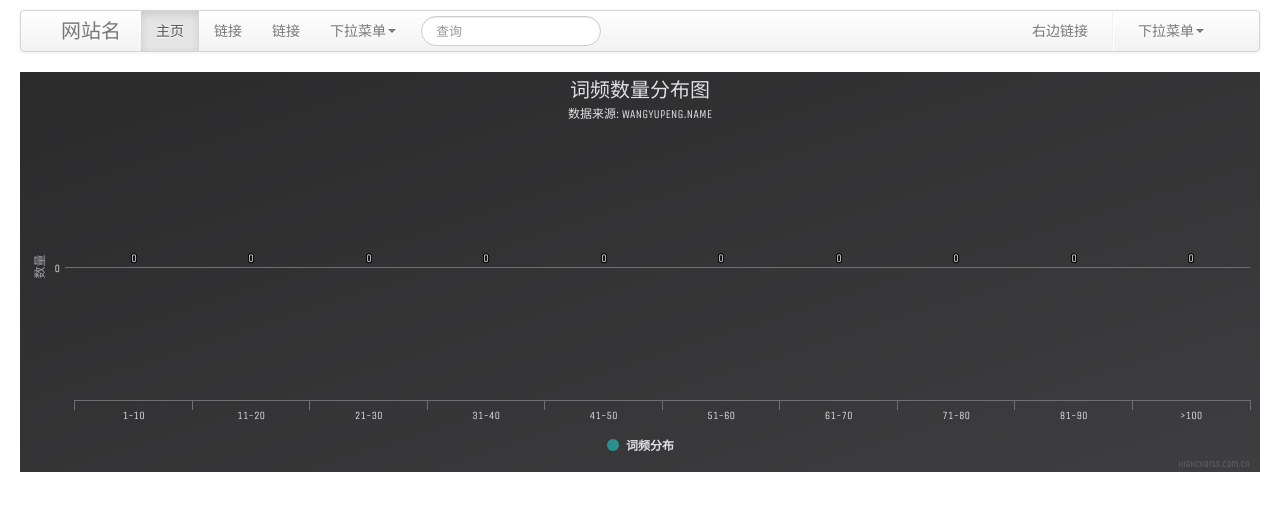
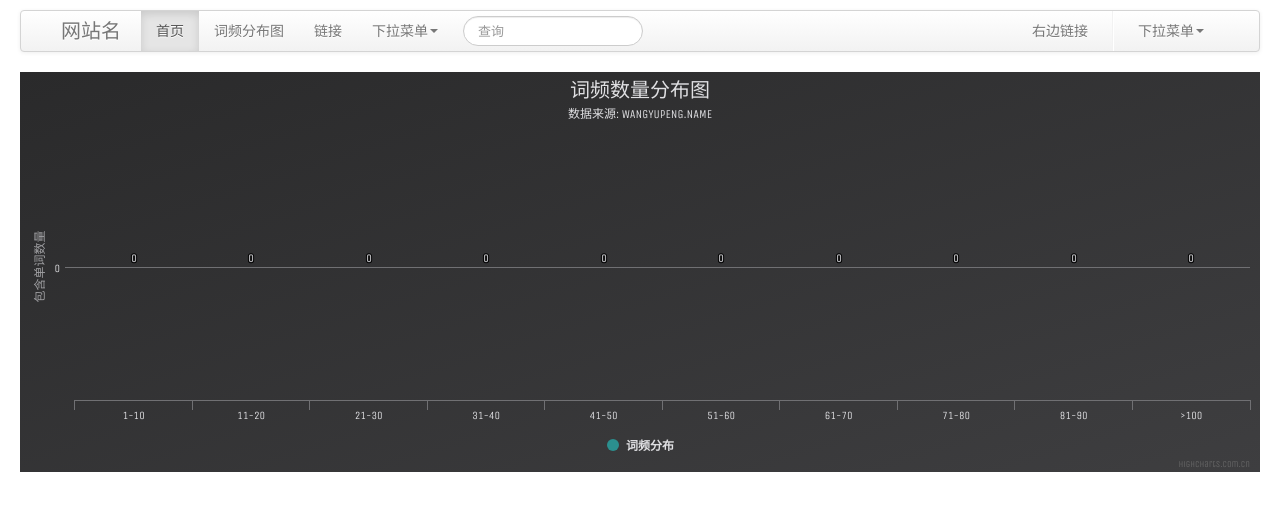
Before and after one commit to fenildf/remember, a Flask app: page /tongji in a window 1280 px wide. Shown: the top 511 px of the page. Run offline with Flask 2, Linux system fonts and the light colour scheme; data that the repository does not hold is empty; some libraries are stand-ins or nearby versions.

Commit message:
更新链接

```diff
--- a/server.py
+++ b/server.py
@@ -66,7 +66,7 @@ def show_index():
 
 
 @app.route('/tongji')
-def show_contji():
+def show_tontji():
     count = []
     categories = []
 
@@ -89,4 +89,4 @@ def show_contji():
 
 if __name__ == '__main__':
     # show_index()
-    app.run(host='0.0.0.0')
+    app.run(host='127.0.0.1')
--- a/templates/navbar.html
+++ b/templates/navbar.html
@@ -5,10 +5,10 @@
                         <div class="nav-collapse collapse navbar-responsive-collapse">
                             <ul class="nav">
                                 <li class="active">
-                                    <a href="#">主页</a>
+                                    <a href="{{ url_for('show_index') }}">首页</a>
                                 </li>
                                 <li>
-                                    <a href="#">链接</a>
+                                    <a href="{{ url_for('show_tontji') }}">词频分布图</a>
                                 </li>
                                 <li>
                                     <a href="#">链接</a>
--- a/templates/tongji.html
+++ b/templates/tongji.html
@@ -33,7 +33,7 @@
                 yAxis: {
                     min: 0,
                     title: {
-                        text: '数量'
+                        text: '包含单词数量'
                     }
                 },
                 tooltip: {
```
